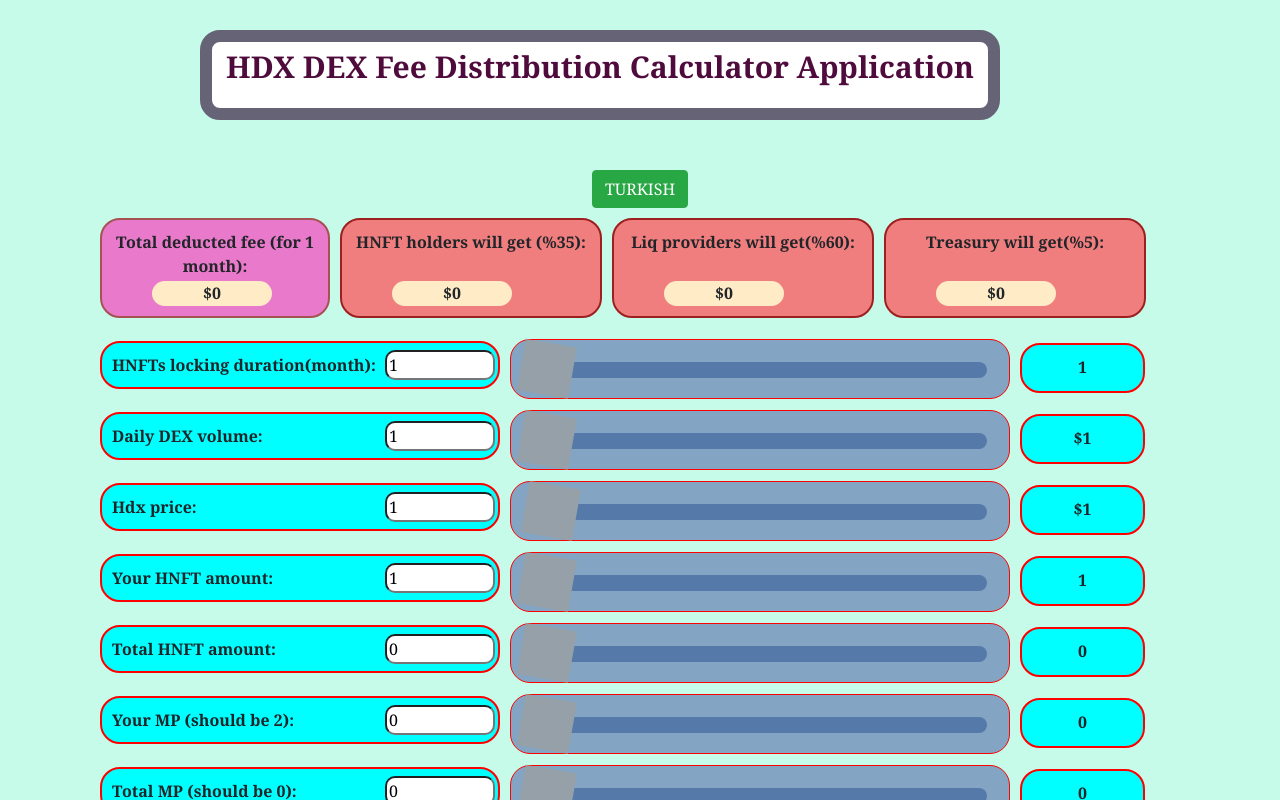
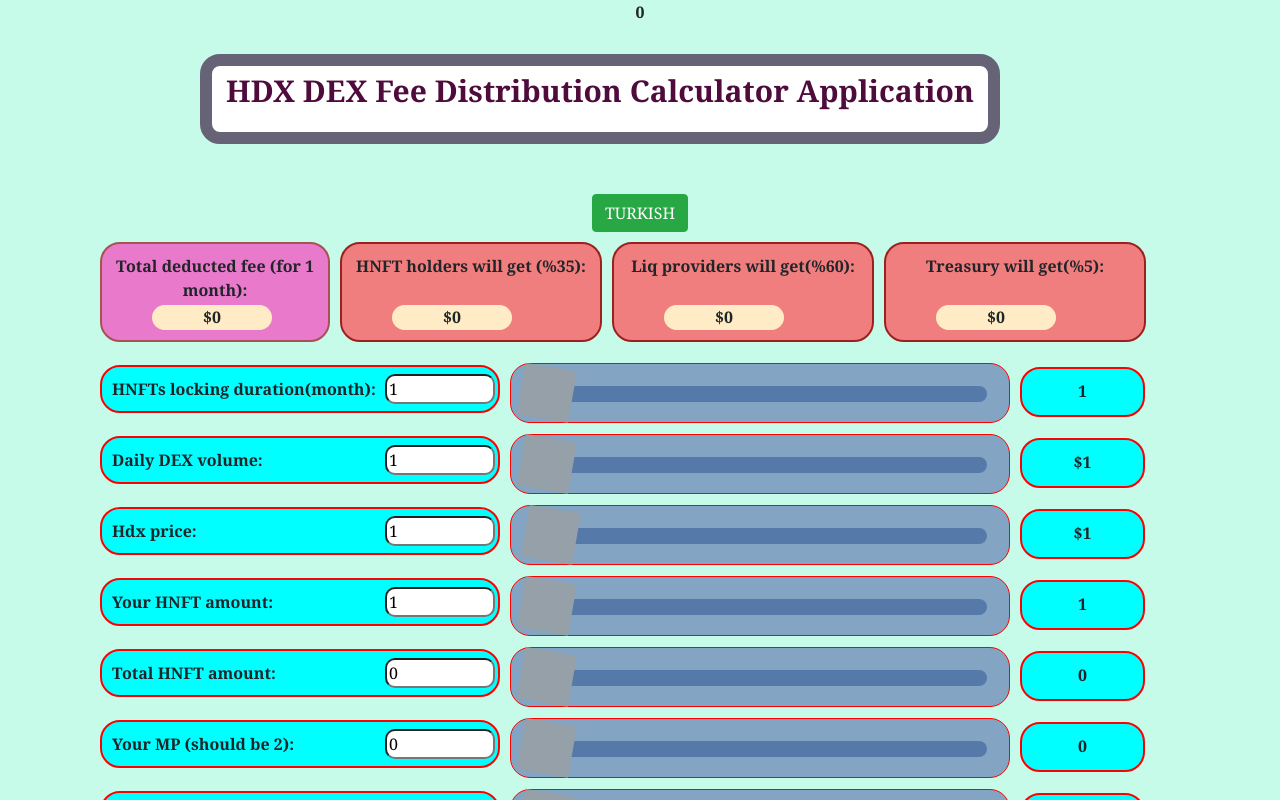
Before and after one commit to Alper007/hydranet_calculator, a React (Create React App) app: page / in a window 1280 px wide. Shown: the top 800 px of the page. Built offline with nearby package versions, Linux system fonts and the light colour scheme; no server answers.

Commit message:
interaction3

```diff
--- a/src/App.js
+++ b/src/App.js
@@ -2,7 +2,7 @@ import './App.css';
 import { hasPointerEvents } from '@testing-library/user-event/dist/utils';
 import bootstrap from 'bootstrap'
 import react, {useEffect, useState} from "react";
-import {ethers} from "ethers";
+import {BigNumber, ethers} from "ethers";
 import { HDX_ABI } from './info/abi.js';
 import { ADDRESS } from './info/address.js';
 
@@ -42,6 +42,21 @@ function App() {
   const [D2, setD2] = useState(1);
   const [Eng, setEng] = useState(true);
 
+  const [totalHdx, setTotalHdx] = useState(BigNumber.from(0).toString());
+
+  useEffect(()=>{
+    const provider = new ethers.providers.AlchemyProvider( "arbitrum" , "h4bsS1_3SZC0JOou9tz3xgg-fvrnG5-U" );
+    const _HdxToken = new ethers.Contract(ADDRESS,HDX_ABI,provider);
+    _HdxToken.totalSupply()
+    .then( (e) => setTotalHdx(e));
+
+  },[]);
+
+
+  // const _totalHdx = async () => {
+  //   const hdx = await contractHdx.totalSupply();
+  //   setTotalHdx(hdx);
+  // }
 
 
 const TDF = Math.floor(Number(MA)*(30*(Number(DDV))*3)/1000) ;
@@ -100,7 +115,7 @@ const changeLange = () =>{
     <div className="App">
       <div className='bars'>
         <div className='Navbar'>
-
+        {BigNumber.from(totalHdx).toString()}
         </div>
         <div className="header">
           <p>{Eng ? "HDX DEX Fee Distribution Calculator Application" : "HDX DEX FEE Dağıtım Hesaplama Uygulaması"}</p>
```
